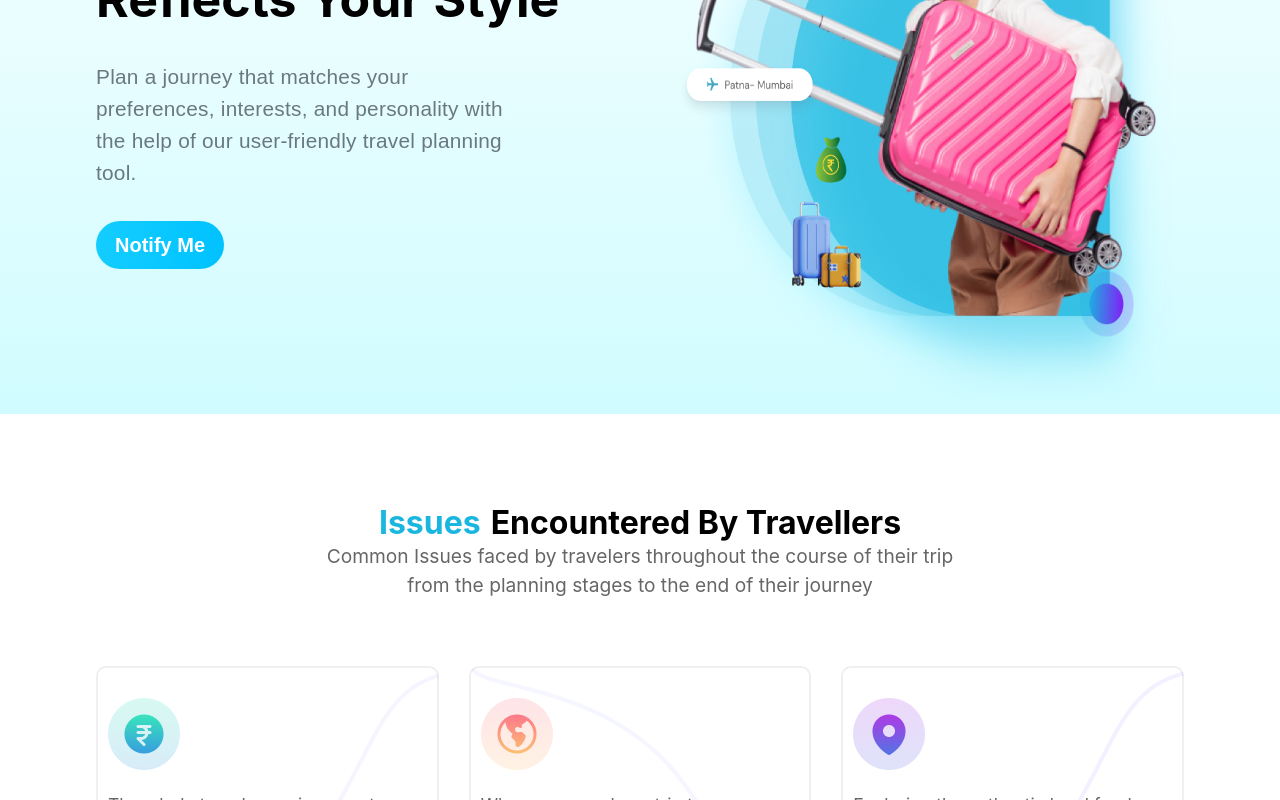
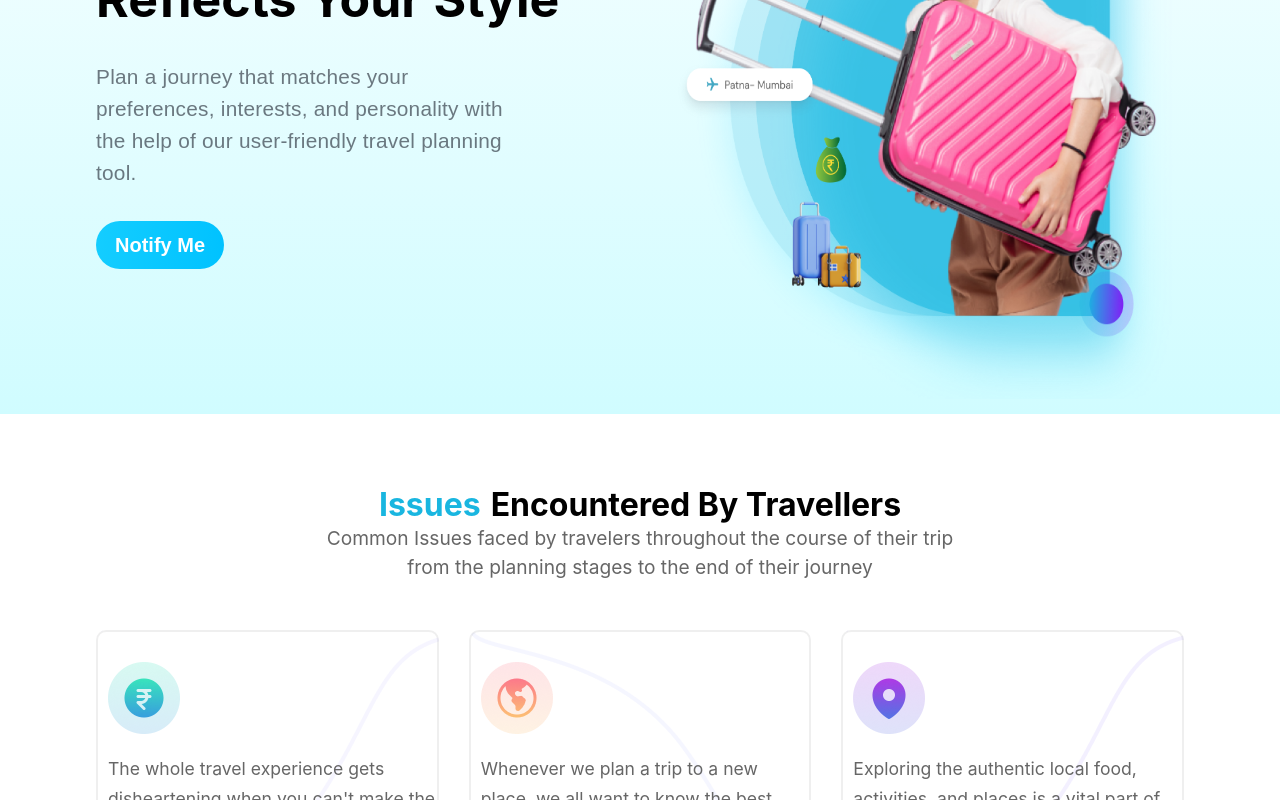
Before and after one commit to Rohan7690/ghumantu-landing, a Next.js app: page / in a window 1280 px wide. Shown: the part 378-1178 px from the top of the page. Built offline with nearby package versions, Linux system fonts and the light colour scheme.

Commit message:
fixed centre aligned issue

```diff
--- a/src/components/pages/landing/IssuesSection.js
+++ b/src/components/pages/landing/IssuesSection.js
@@ -22,7 +22,7 @@ const IssuesSection = () => {
       mx={'auto'}
       my="10" data-aos='fade-up'>
       <Flex direction="column" margin={"0 auto"} maxW={"40rem"} textAlign={"center"} mb={"1rem"}>
-        <Box alignContent={"center"} justifyContent={"center"} my={"50px"}>
+        <Box alignContent={"center"} justifyContent={"center"} my={"2rem"}>
           <Heading as="h2" color="black" fontSize={"2rem"} alignContent={"center"} >
             <Box color={"#19b6e0"} display={"inline"} mr={"10px"} >
               Issues
@@ -36,6 +36,7 @@ const IssuesSection = () => {
       </Flex>
       <Flex color={"#666"} gap={"30"} lineHeight={"30px"} flexDir={['column', 'column', 'row']}>
         <Box
+          mx='auto'
           _hover={{
             boxShadow: "0 0 10px 0 rgba(0,0,0,.1)",
             transform: "translateY(-5px)",
@@ -54,12 +55,14 @@ const IssuesSection = () => {
           </Box>
         </Box>
         <Box
+          mx='auto'
           _hover={{
             boxShadow: "0 0 10px 0 rgba(0,0,0,.1)",
             transform: "translateY(-5px)",
             transition: "all .2s ease-in-out",
           }}
-          width={"380px"} height={"300px"} flexDir={['column-reverse', 'column-reverse', 'row']} backgroundImage={"landing-page/feature_card_bg2.png"} border={"2px solid hsla(0,0%,40%,.1)"} borderRadius={"10px"} pt={"30px"} pl={"10px"}>
+          width={"380px"} height={"300px"} flexDir={['column-reverse', 'column-reverse', 'row']}
+          backgroundImage={"landing-page/feature_card_bg2.png"} border={"2px solid hsla(0,0%,40%,.1)"} borderRadius={"10px"} pt={"30px"} pl={"10px"}>
           <Image
             width="72px"
             height="72px"
@@ -72,6 +75,7 @@ const IssuesSection = () => {
           </Box>
         </Box>
         <Box
+          mx='auto'
           _hover={{
             boxShadow: "0 0 10px 0 rgba(0,0,0,.1)",
             transform: "translateY(-5px)",
```
